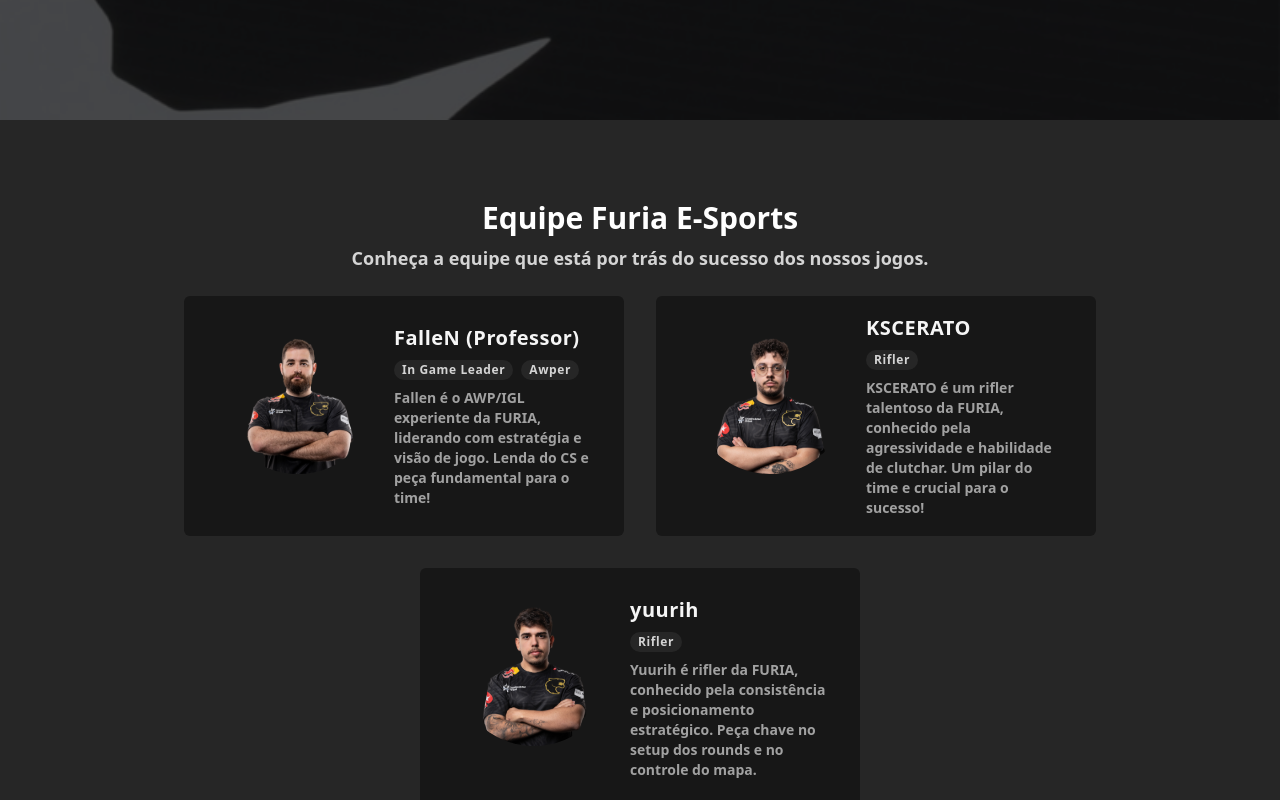
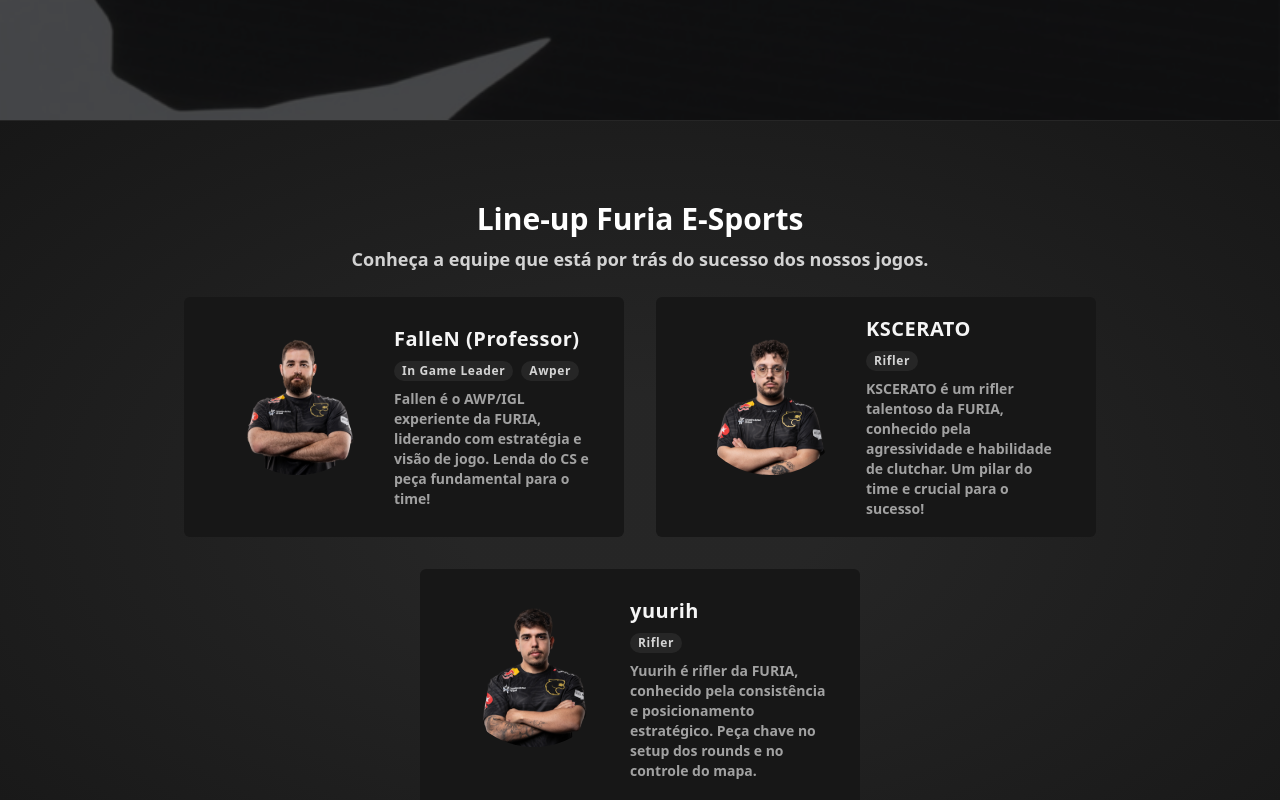
Before and after one commit to mendeslian/furia-bot-web-app, a React (Vite) app: page / in a window 1280 px wide. Shown: the part 680-1480 px from the top of the page. Built offline with nearby package versions, Linux system fonts and the light colour scheme; no server answers.

Commit message:
style: changing TeamSection background

```diff
--- a/src/components/TeamSection/index.jsx
+++ b/src/components/TeamSection/index.jsx
@@ -30,11 +30,11 @@
 
 export default function TeamSection() {
   return (
-    <section className="w-full min-h-150 bg-neutral-800 py-20">
+    <section className="w-full min-h-150 bg-radial from-neutral-800 from-20% to-neutral-900 py-20 border-y-1 border-neutral-800 ">
       <div className="max-w-5xl h-full mx-auto flex flex-col items-start gap-6 px-5">
         <header className="w-full flex flex-col items-center justify-center gap-2">
           <h2 className="text-3xl font-bold text-white">
-            Equipe Furia E-Sports
+            Line-up Furia E-Sports
           </h2>
           <p className="text-lg font-semibold text-white/80 text-center">
             Conheça a equipe que está por trás do sucesso dos nossos jogos.
```
